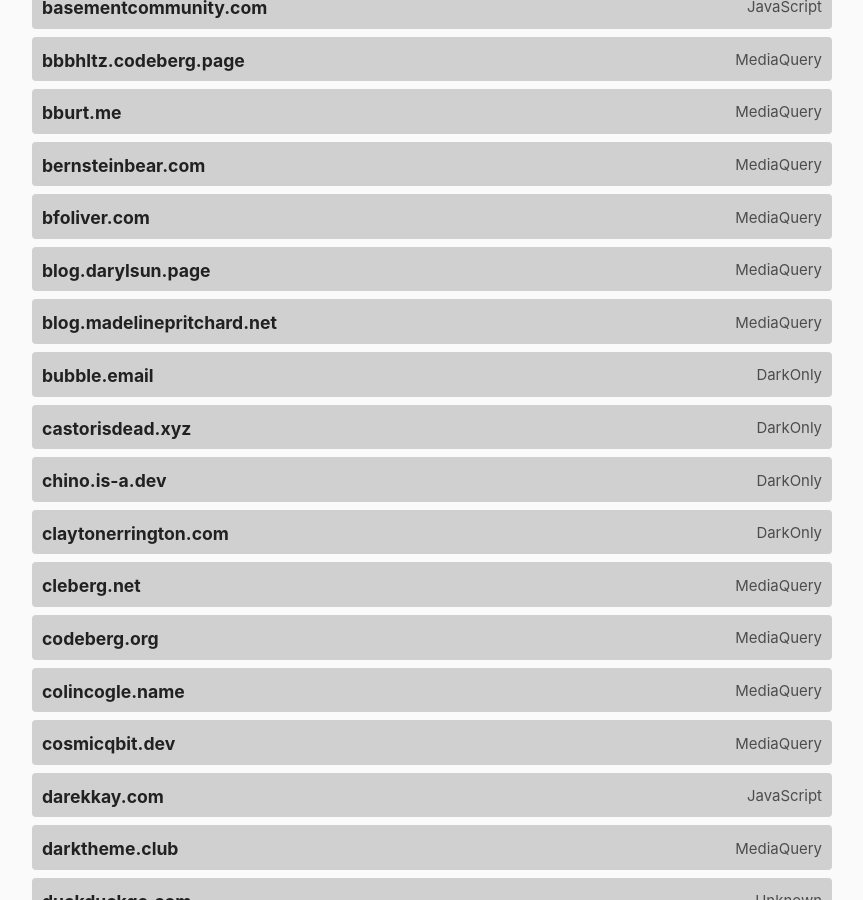
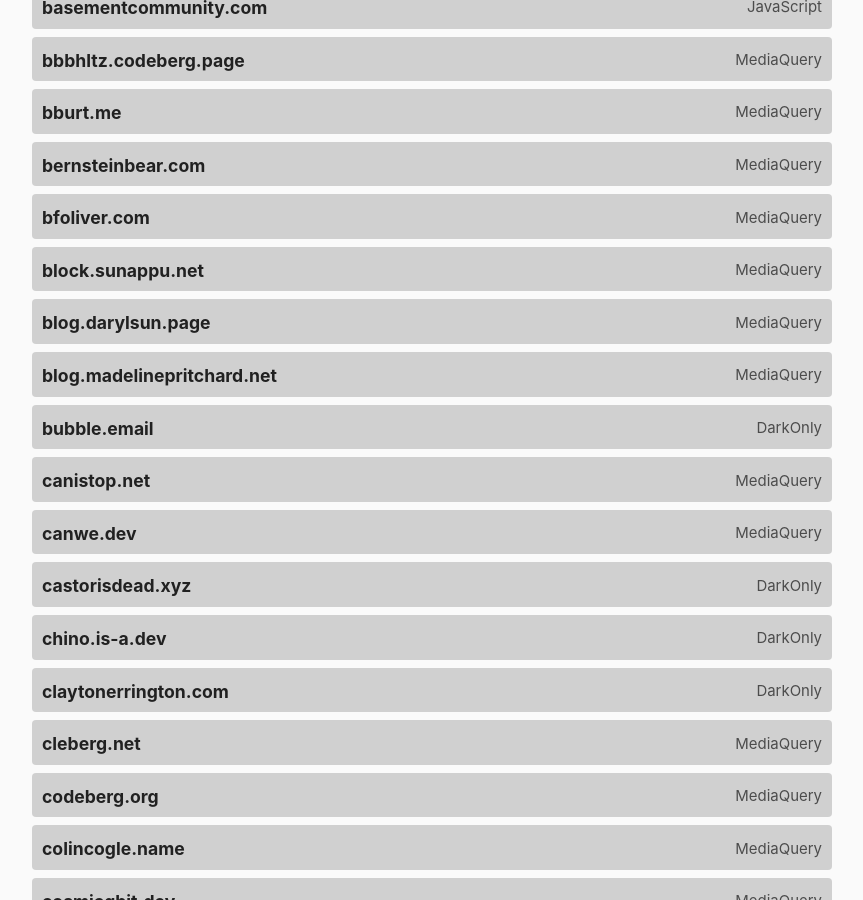
Before and after one commit to katherinek727/darktheme.club, a Jekyll site: the page built from index.md, in a window 1280 px wide and 900 px high, scrolled down 1007 px. Shown: the whole window, without its empty margins (208-1071 px from the left). Built offline with Jekyll 4.4.1, drawn with Linux system fonts in a browser that asks for light colours.

Commit message:
Add Can I Stop, Can We, Burokku

```diff
--- a/_data/sites.yml
+++ b/_data/sites.yml
@@ -53,6 +53,11 @@
   method: mediaquery
   last_checked: 2022-04-16
 
+- domain: block.sunappu.net
+  url: https://block.sunappu.net
+  method: mediaquery
+  last_checked: 2023-08-30
+
 - domain: blog.darylsun.page
   url: https://blog.darylsun.page/
   method: mediaquery
@@ -72,6 +77,16 @@
   url: https://castorisdead.xyz
   method: darkonly
   last_checked: 2022-12-21
+
+- domain: canistop.net
+  url: https://canistop.net
+  method: mediaquery
+  last_checked: 2023-08-30
+
+- domain: canwe.dev
+  url: https://canwe.dev
+  method: mediaquery
+  last_checked: 2023-08-30
 
 - domain: chino.is-a.dev
   url: https://chino.is-a.dev/
```
